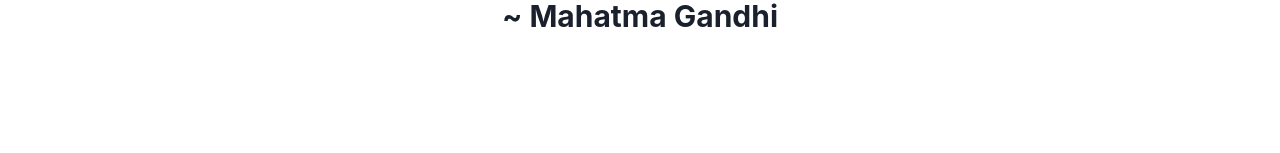
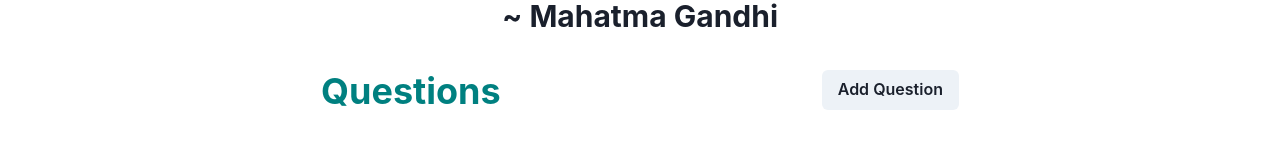
Before and after one commit to adharshchottu/upsc-quiz-app, a React (Vite) app: page /questions in a window 1280 px wide. Before the commit this address led to /login. Shown: the part 170-323 px from the top of the page. Built offline with nearby package versions, Linux system fonts and the light colour scheme; no server answers; the database is empty.

Commit message:
questions are free route

```diff
--- a/src/App.tsx
+++ b/src/App.tsx
@@ -28,7 +28,7 @@
           <Route path="/history" element={<History />} />
           <Route path="/geography" element={<Geography />} />
           <Route path="/login" element={<Login />} />
-          <Route path="/questions" element={<ProtectedRoute component={Questions} />} />
+          <Route path="/questions" element={<Questions />} />
           <Route path="/question" element={<ProtectedRoute component={Question} />} />
         </Routes>
       </Box>
--- a/src/auth/AuthContext.tsx
+++ b/src/auth/AuthContext.tsx
@@ -36,7 +36,6 @@
           photoUrl: user.reloadUserInfo.photoUrl,
           uid: user.uid
         }
-        console.log(user)
         setAuthenticated(true);
         setUser(customUserInfo);
         setLoading(false);
--- a/src/components/ProtectedRoutes.tsx
+++ b/src/components/ProtectedRoutes.tsx
@@ -10,10 +10,9 @@
 const ProtectedRoute: React.FC<ProtectedRouteProps> = ({
   component: Component,
 }) => {
-  const { authenticated, loading, user } = useContext(AuthContext);
+  const { authenticated, loading } = useContext(AuthContext);
 
   if (loading) {
-    // Render null or a loading spinner while the authentication state is being determined
     return <>
       <Flex justifyContent={"center"} alignItems={"center"} h={'lg'} direction={"column"}>
         <Spinner
```
